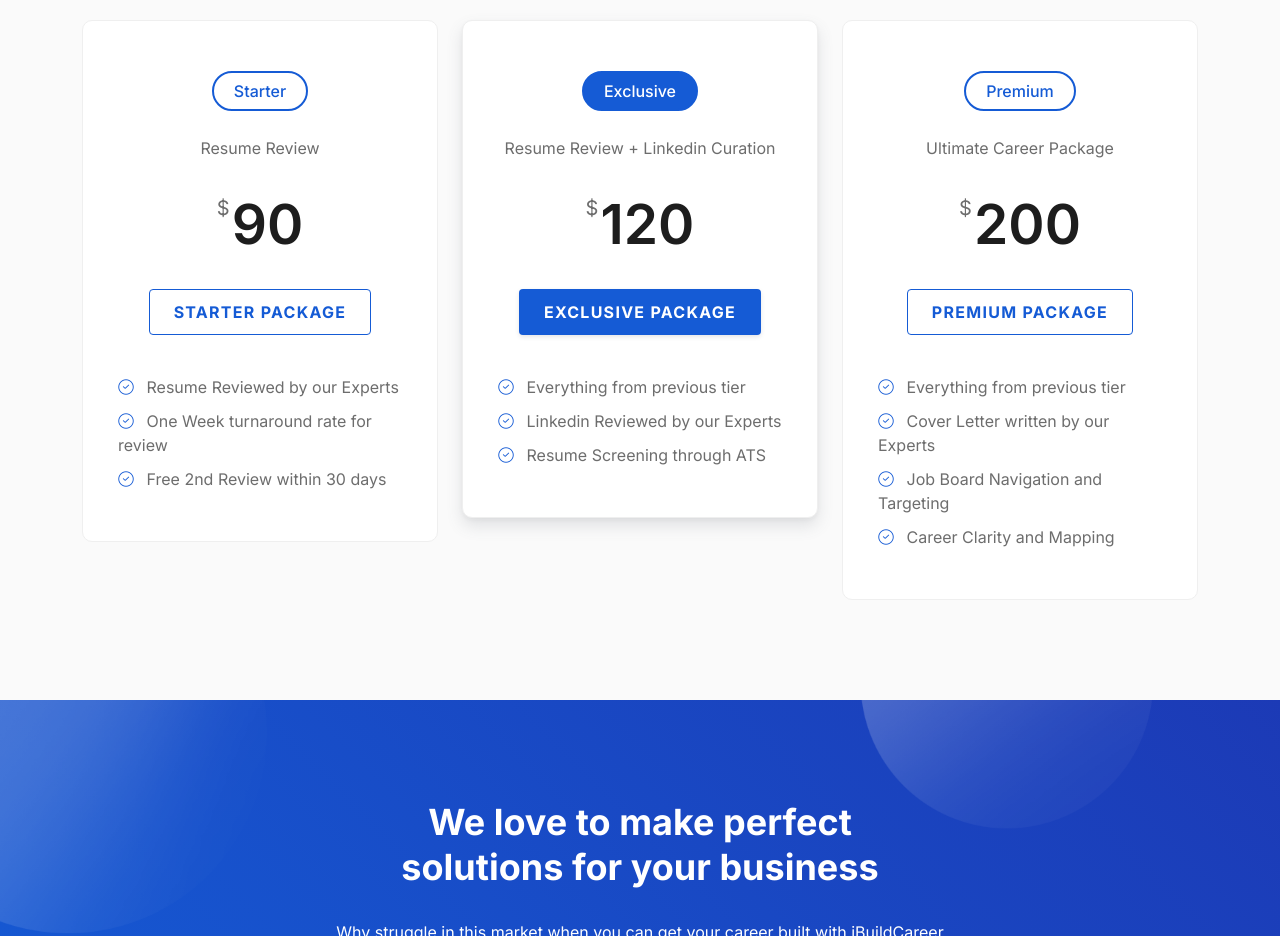
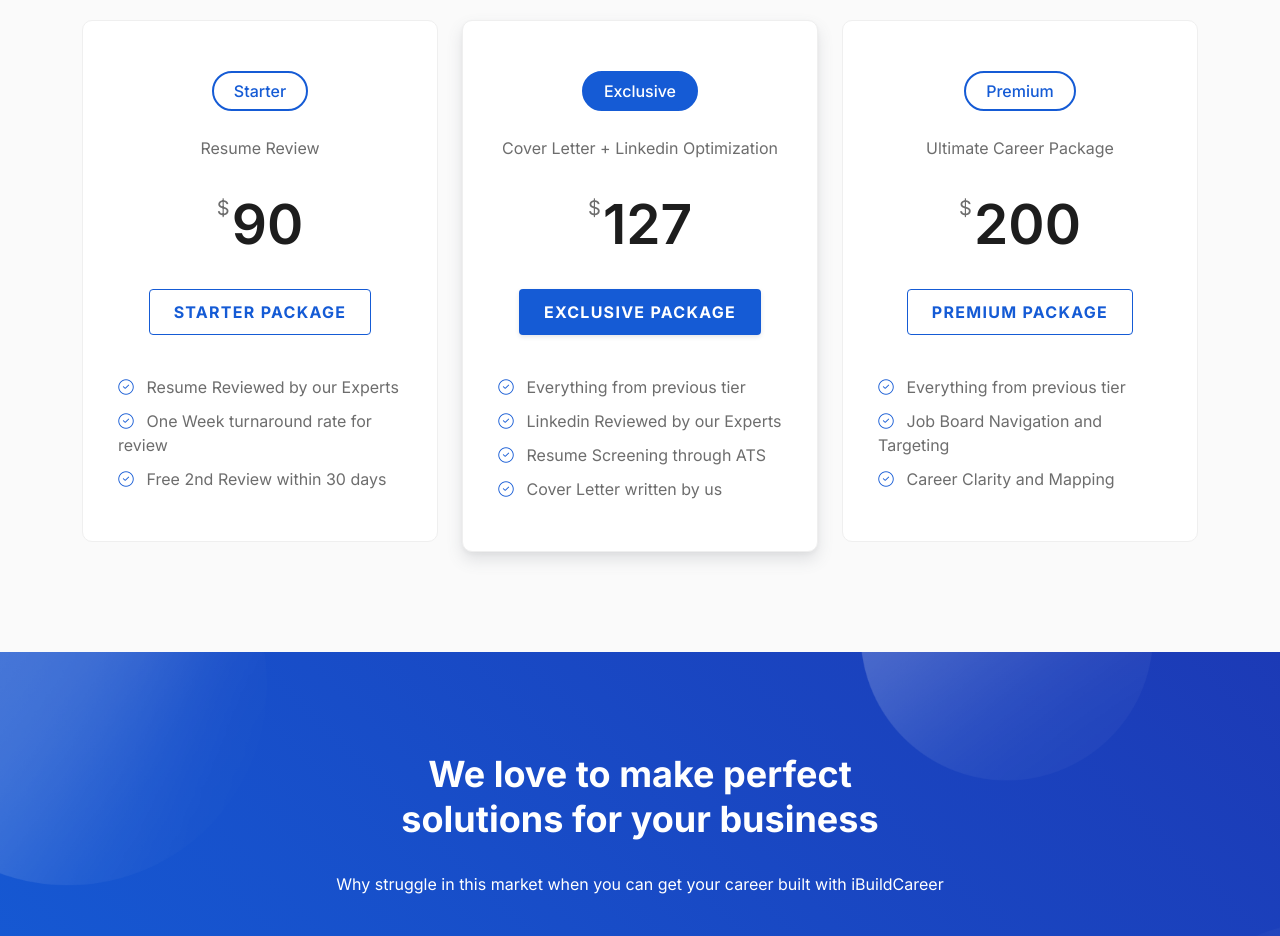
Before and after one commit to JoseOr1j/buildcareer, a plain HTML site: page index.html in a window 1280 px wide. Shown: the part 2860-3796 px from the top of the page. Drawn offline with Linux system fonts and the light colour scheme.

Commit message:
update package

```diff
--- a/index.html
+++ b/index.html
@@ -469,10 +469,10 @@
           <div class="pricing-style-fourteen middle">
             <div class="table-head">
               <h6 class="title">Exclusive</h4>
-                <p>Resume Review + Linkedin Curation</p>
+                <p>Cover Letter + Linkedin Optimization</p>
                 <div class="price">
                   <h2 class="amount">
-                    <span class="currency">$</span>120<span class="duration"></span>
+                    <span class="currency">$</span>127<span class="duration"></span>
                   </h2>
                 </div>
             </div>
@@ -488,6 +488,7 @@
                 <li> <i class="lni lni-checkmark-circle"></i> Everything from previous tier </li>
                 <li> <i class="lni lni-checkmark-circle"></i> Linkedin Reviewed by our Experts</li>
                 <li> <i class="lni lni-checkmark-circle"></i> Resume Screening through ATS</li>
+                <li> <i class="lni lni-checkmark-circle"></i> Cover Letter written by us </li>
               </ul>
             </div>
           </div>
@@ -513,7 +514,6 @@
             <div class="table-content">
               <ul class="table-list">
                 <li> <i class="lni lni-checkmark-circle"></i> Everything from previous tier </li>
-                <li> <i class="lni lni-checkmark-circle"></i> Cover Letter written by our Experts </li>
                 <li> <i class="lni lni-checkmark-circle"></i> Job Board Navigation and Targeting </li>
                 <li> <i class="lni lni-checkmark-circle"></i> Career Clarity and Mapping </li>
               </ul>
```
